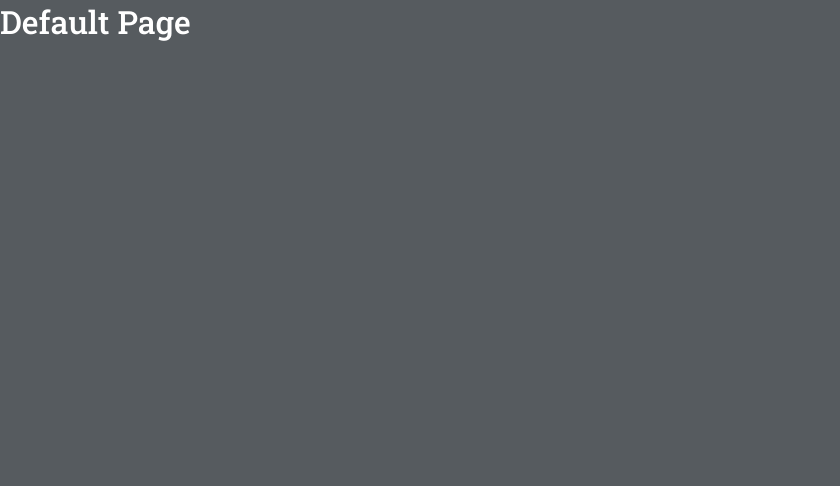
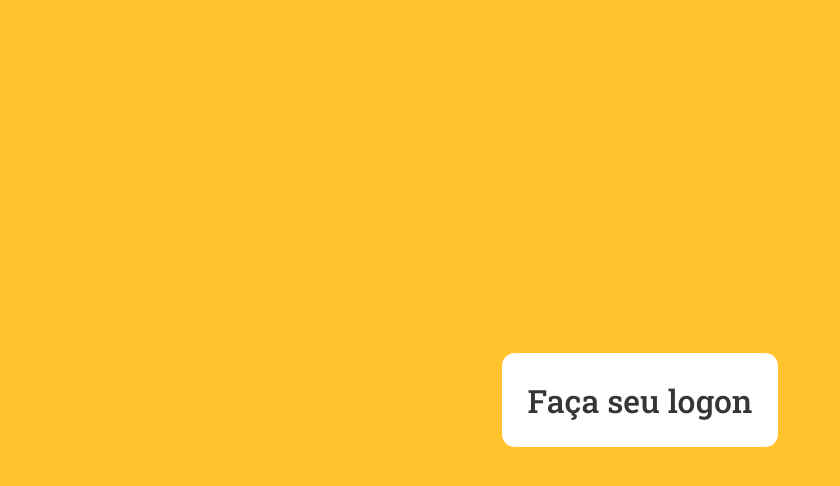
Before and after one commit to guuhschmaltz/eprocess, a React (Create React App) app: page / in a window 1280 px wide. Shown: the top 486 px of the page, without its empty margins (0-840 px from the left). Built offline with nearby package versions, Linux system fonts and the light colour scheme.

Commit message:
create container

```diff
--- a/src/pages/SignIn/index.tsx
+++ b/src/pages/SignIn/index.tsx
@@ -1,11 +1,12 @@
 import React from 'react';
-import { Container }from './styles';
-
+import { Container, Content } from './styles';
 
 const SignIn: React.FC = () => {
   return (
     <Container>
-    <h1>Default Page</h1>
+      <Content>
+        <h1>Faça seu logon</h1>
+      </Content>
     </Container>
   );
 };
--- a/src/pages/SignIn/styles.ts
+++ b/src/pages/SignIn/styles.ts
@@ -3,5 +3,19 @@ import styled from 'styled-components';
 export const Container = styled.div`
   height: 100vh;
   display: flex;
-  align-items: stretch;
+  justify-content: center;
+  align-items: center;
+  background-color: #ffc32d;
 `;
+
+export const Content = styled.div`
+  display: flex;
+  flex-direction: column;
+  align-items: center;
+  background-color: #fff;
+  color:#373535;
+
+  border-radius: 0.8rem;
+  padding: 1.6rem;
+  }
+`;
--- a/src/styles/globals.ts
+++ b/src/styles/globals.ts
@@ -9,7 +9,7 @@ export default createGlobalStyle`
   }
 
   body {
-    background: #565B5F;
+    background: #FFC32D;
     color: #FFF;
     -webkit-font-smoothing: antialiased;
   }
```
